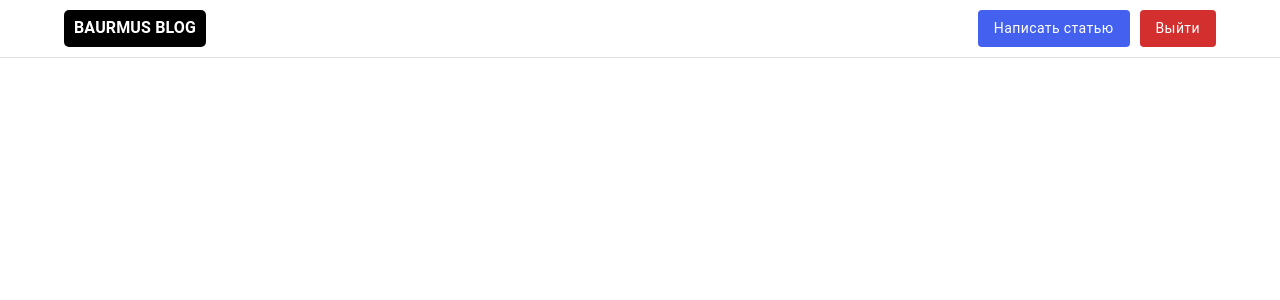
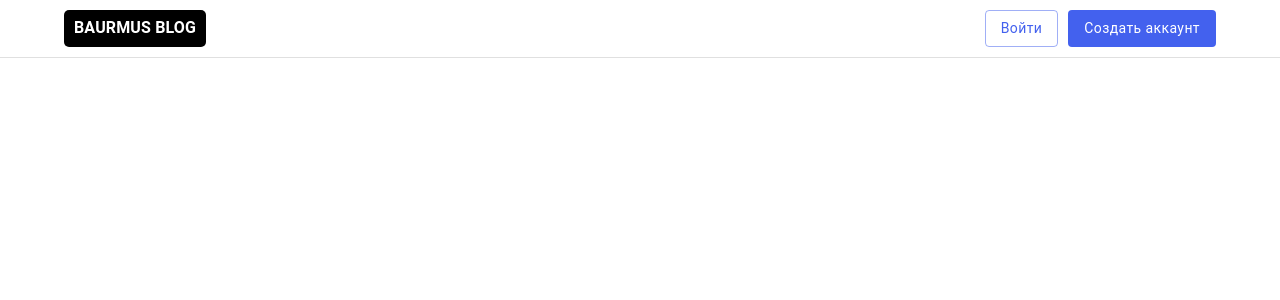
Before and after one commit to BaurMus/mern-frontend-myblog, a React (Create React App) app: page / in a window 1280 px wide. Shown: the top 300 px of the page. Built offline with nearby package versions, Linux system fonts and the light colour scheme.

Commit message:
added buttons in Header for not authorized users

```diff
--- a/src/components/Header/index.jsx
+++ b/src/components/Header/index.jsx
@@ -3,7 +3,7 @@ import { Link } from 'react-router-dom';
 
 import Container from '@mui/material/Container';
 import styles from './Header.module.scss';
-import { Button } from '@mui/material';
+import Button from '@mui/material/Button';
 
 export const Header = () => {
   return (
@@ -14,7 +14,7 @@ export const Header = () => {
             <div>BAURMUS BLOG</div>
           </Link>
           <div className={styles.buttons}>
-            {true ? (
+            {false ? (
               <>
                 <Link to="/add-post">
                   <Button variant='contained'>Написать статью</Button>
@@ -25,7 +25,12 @@ export const Header = () => {
               </>
             ) : (
               <>
-
+                <Link to="/login">
+                  <Button variant='outlined'>Войти</Button>
+                </Link>
+                <Link to="/register">
+                  <Button variant="contained">Создать аккаунт</Button>
+                </Link>
               </>
             )}
           </div>
```
